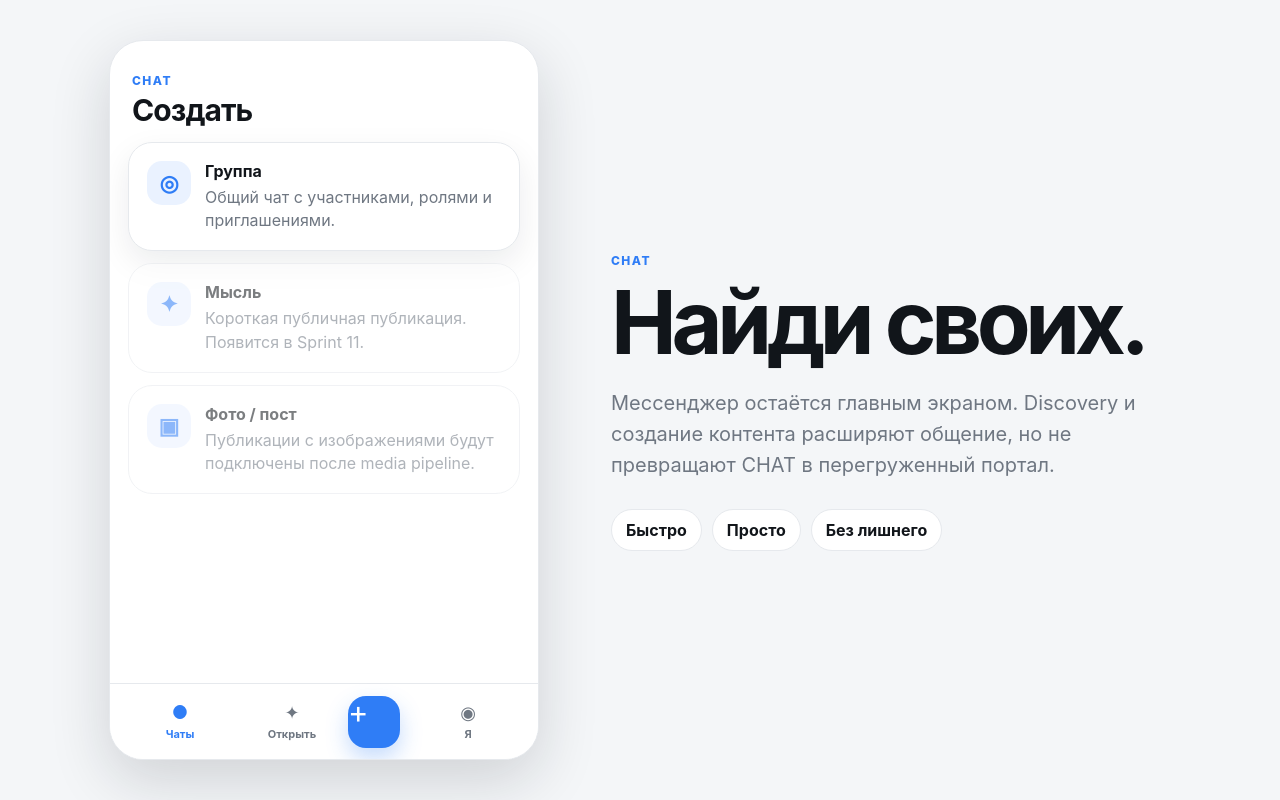
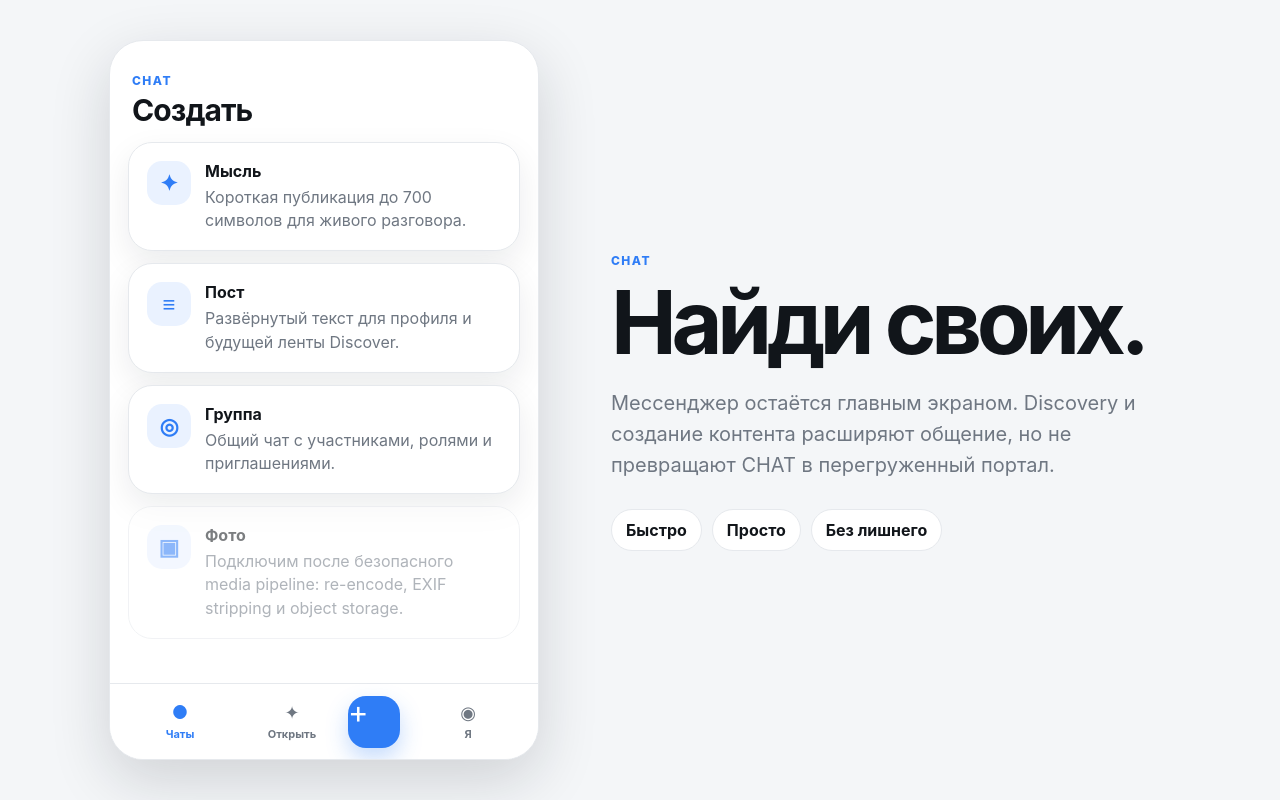
Before and after one commit to venomimonstro/chat-hive, a Next.js app in the folder web/: page /create in a window 1280 px wide. Built offline with nearby package versions, Linux system fonts and the light colour scheme.

Commit message:
feat(web): enable thought and post creation

```diff
--- a/web/app/create/page.tsx
+++ b/web/app/create/page.tsx
@@ -7,17 +7,21 @@ export default function CreatePage() {
         <div><span className="eyebrow">CHAT</span><h1>Создать</h1></div>
       </header>
       <section className="createHub">
+        <a href="/create/post?kind=thought" className="createHubCard">
+          <span className="createHubIcon">✦</span>
+          <div><strong>Мысль</strong><p>Короткая публикация до 700 символов для живого разговора.</p></div>
+        </a>
+        <a href="/create/post?kind=post" className="createHubCard">
+          <span className="createHubIcon">≡</span>
+          <div><strong>Пост</strong><p>Развёрнутый текст для профиля и будущей ленты Discover.</p></div>
+        </a>
         <a href="/groups/new" className="createHubCard">
           <span className="createHubIcon">◎</span>
           <div><strong>Группа</strong><p>Общий чат с участниками, ролями и приглашениями.</p></div>
         </a>
         <div className="createHubCard isDisabled" aria-disabled="true">
-          <span className="createHubIcon">✦</span>
-          <div><strong>Мысль</strong><p>Короткая публичная публикация. Появится в Sprint 11.</p></div>
-        </div>
-        <div className="createHubCard isDisabled" aria-disabled="true">
           <span className="createHubIcon">▣</span>
-          <div><strong>Фото / пост</strong><p>Публикации с изображениями будут подключены после media pipeline.</p></div>
+          <div><strong>Фото</strong><p>Подключим после безопасного media pipeline: re-encode, EXIF stripping и object storage.</p></div>
         </div>
       </section>
     </AppShell>
```
